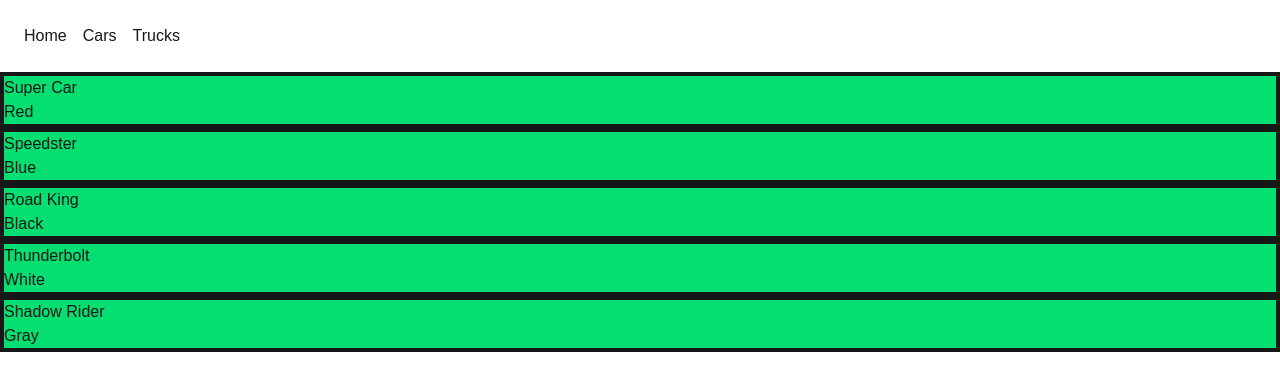
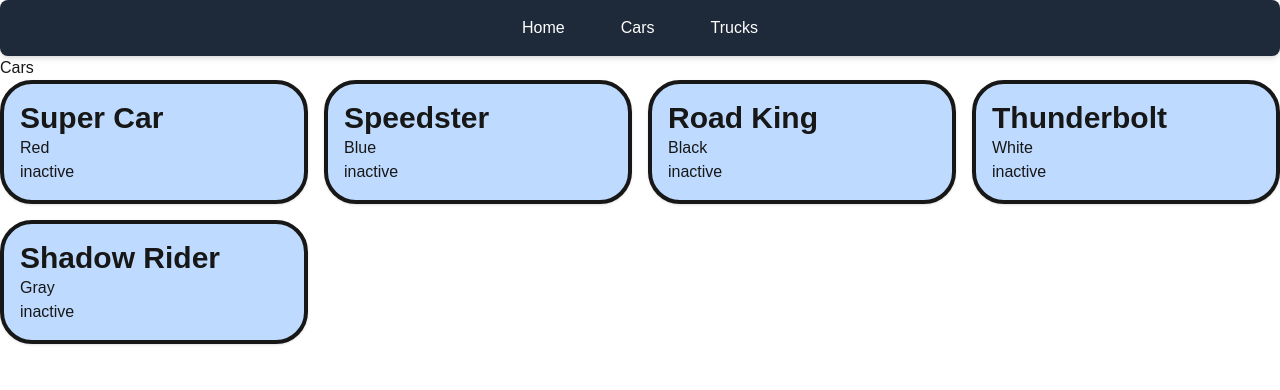
Before and after one commit to gabrieldrissner/React5cWI, a Next.js app in the folder 5cwi_next_dem/: page /cars in a window 1280 px wide. Shown: the top 390 px of the page. Built offline with nearby package versions, Linux system fonts and the light colour scheme.

Commit message:
finished the react start

```diff
--- /dev/null
+++ b/5cwi_next_dem/src/app/cars/CarList.tsx
@@ -0,0 +1,19 @@
+"use client";
+import React from 'react'
+import { Car } from '../lib/types/types'
+import Card from '../components/cars/Card'
+
+type Props = {cars:Car[]}
+
+
+export default function CarList({cars}: Props){
+    return (
+        <div>
+            <h1>Cars</h1>
+            <div className="grid grid-cols-2 md:grid-cols-4 gap-4">
+                {cars.map((car: Car) => (
+            <Card key={car.name} car={car} />
+        ))}</div>
+            </div>
+      )
+}
--- a/5cwi_next_dem/src/app/cars/page.tsx
+++ b/5cwi_next_dem/src/app/cars/page.tsx
@@ -1,6 +1,7 @@
 import React from "react";
 import Card from "../components/cars/Card";
 import { Car } from "../lib/types/types";
+import CarList from "./CarList";
 
 type Props = {};
 
@@ -55,9 +56,7 @@ const cars: Car[] = [
 export default function Cars({}: Props) {
     return (
         <div>
-            {cars.map((car: Car) => (
-                <Card key={car.name} car={car} />
-            ))}
+          <CarList cars={cars}/>
         </div>
     );
 }
--- a/5cwi_next_dem/src/app/components/cars/Card.tsx
+++ b/5cwi_next_dem/src/app/components/cars/Card.tsx
@@ -1,13 +1,19 @@
-import { Car } from '@/app/lib/types/types'
-import React from 'react'
+import { Car } from "@/app/lib/types/types";
+import React, { useState } from "react";
 
-type Props = { car: Car}
+type Props = { car: Car };
 
-export default function Card({car}: Props) {
-  return (
-    <div className="bg-green-400 border-4">
-        <h2>{car.name}</h2>
-        <div>{car.color}</div>
+export default function Card({ car }: Props) {
+    const [isActive, setIsActive] = useState(false);
+
+    return (
+        <div
+            className={`shadow p-4 hover:cursor-pointer border-4 rounded-4xl ${isActive ? "bg-amber-200" : "bg-blue-200"}`}
+            onClick={() => setIsActive(!isActive)}
+        >
+            <h2 className="font-bold text-3xl">{car.name}</h2>
+            <div>{car.color}</div>
+            <div>{isActive ? "active" : "inactive"}</div>
         </div>
-  )
+    );
 }
--- a/5cwi_next_dem/src/app/components/ui/menu.tsx
+++ b/5cwi_next_dem/src/app/components/ui/menu.tsx
@@ -5,18 +5,33 @@ type Props = {};
 
 export default function Menu({}: Props) {
   return (
-    <div>
-      <ul className="flex p-4">
-        <li className="p-2 hover:bg-fuchsia-950">
-          <Link href="/">Home</Link>
+    <nav className="bg-gray-800 text-white p-4 shadow-md rounded-lg">
+      <ul className="flex space-x-6 justify-center">
+        <li>
+          <Link
+            href="/"
+            className="px-4 py-2 rounded-md transition duration-300 hover:bg-gray-700"
+          >
+            Home
+          </Link>
         </li>
-        <li className="p-2 hover:bg-fuchsia-950">
-          <Link href="/cars">Cars</Link>
+        <li>
+          <Link
+            href="/cars"
+            className="px-4 py-2 rounded-md transition duration-300 hover:bg-gray-700"
+          >
+            Cars
+          </Link>
         </li>
-        <li className="p-2 hover:bg-fuchsia-950">
-          <Link href="/trucks">Trucks</Link>
+        <li>
+          <Link
+            href="/trucks"
+            className="px-4 py-2 rounded-md transition duration-300 hover:bg-gray-700"
+          >
+            Trucks
+          </Link>
         </li>
       </ul>
-    </div>
+    </nav>
   );
 }
```
